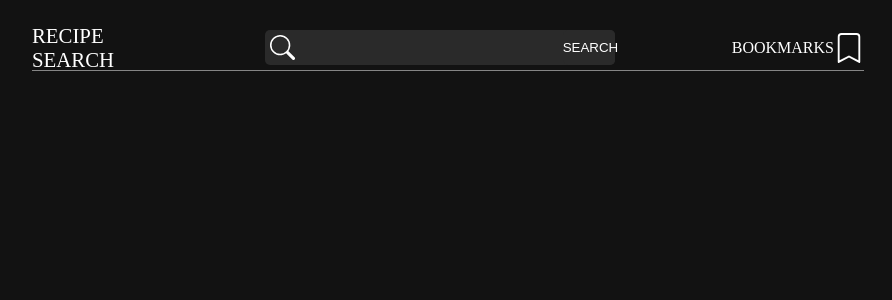
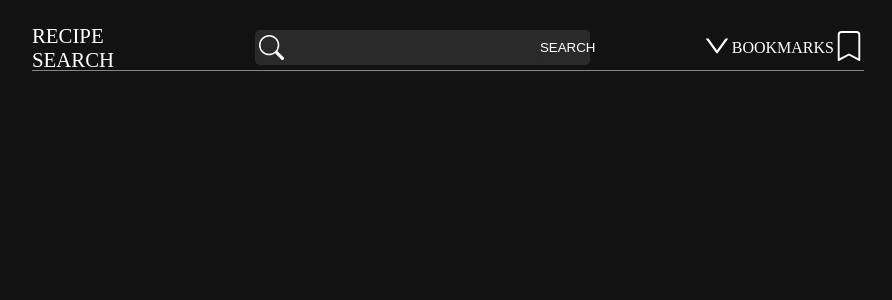
Before and after one commit to hefest42/recipe-search, a React (Create React App) app: page /recipes in a window 1280 px wide. Shown: the top 300 px of the page, without its empty margins (192-1084 px from the left). Built offline with nearby package versions, Linux system fonts and the light colour scheme.

Commit message:
bookmarking fully functional

```diff
--- a/src/CSS/index.scss
+++ b/src/CSS/index.scss
@@ -153,10 +153,8 @@ body {
         height: 100%;
         color: #fff;
 
-        display: flex;
-        justify-content: flex-end;
-
-        &_container {
+        &__container {
+            width: 100%;
             height: 100%;
             cursor: pointer;
 
--- a/src/components/BookmarksDropdown.js
+++ b/src/components/BookmarksDropdown.js
@@ -8,6 +8,8 @@ import { RiDeleteBinLine } from "react-icons/ri";
 const BookmarksDropdown = ({ bookmarks, managingBookmarks }) => {
     const navigate = useNavigate();
 
+    console.log(bookmarks);
+
     return (
         <div className="bookmarks">
             {bookmarks.map((bm, i) => (
@@ -16,7 +18,9 @@ const BookmarksDropdown = ({ bookmarks, managingBookmarks }) => {
                         <img src={bm.imageUrl} alt="recipe" />
                     </div>
 
-                    <div className="bookmarks-item__title centered">{bm.title}</div>
+                    <div className="bookmarks-item__title centered" onClick={() => navigate(`hero/${bm.recipeId}`)}>
+                        {bm.title}
+                    </div>
 
                     <a href={bm.sourceUrl} target="blank">
                         <div className="bookmarks-item__link centered">
--- a/src/components/ContainerTop.js
+++ b/src/components/ContainerTop.js
@@ -4,6 +4,7 @@ import { Link, useNavigate } from "react-router-dom";
 
 import { BsSearch, BsFillBookmarkFill, BsBookmark } from "react-icons/bs";
 import { FaExternalLinkAlt } from "react-icons/fa";
+import { AiOutlineDown } from "react-icons/ai";
 
 import BookmarksDropdown from "./BookmarksDropdown";
 
@@ -60,9 +61,17 @@ const ContainerTop = ({ bookmarks, managingBookmarks }) => {
                     </form>
                 </div>
 
-                <div className="top-links">
-                    <div className="top-links_container" onClick={() => setShowBookmarks((state) => !state)}>
-                        BOOKMARKS {bookmarks.length > 0 ? <BsFillBookmarkFill /> : <BsBookmark />}
+                <div
+                    className="top-links"
+                    onMouseEnter={() => setShowBookmarks(true)}
+                    onMouseLeave={() => setShowBookmarks(false)}
+                >
+                    <div className="top-links__container">
+                        <div>
+                            <AiOutlineDown />
+                        </div>
+                        <div>BOOKMARKS</div>
+                        <span>{bookmarks.length > 0 ? <BsFillBookmarkFill /> : <BsBookmark />}</span>
                     </div>
 
                     {showBookmarks && <BookmarksDropdown bookmarks={bookmarks} managingBookmarks={managingBookmarks} />}
--- a/src/components/RecipeListNavigation.js
+++ b/src/components/RecipeListNavigation.js
@@ -1,11 +1,10 @@
-import React, { useState } from "react";
+import React from "react";
 
 import { useParams } from "react-router";
 
 import { AiOutlineArrowLeft, AiOutlineArrowRight } from "react-icons/ai";
 
 const RecipeListNavigation = ({ recipes, page, setPage }) => {
-    const params = useParams();
     const numberOfPages = Math.ceil(recipes.length / 7);
 
     const pageDecreaseHandler = () => {
--- a/src/components/RecipesList.js
+++ b/src/components/RecipesList.js
@@ -19,13 +19,12 @@ const RecipesList = ({}) => {
 
         const startingPage = Math.ceil((index + 1) / 7);
 
-        if (index === 0) {
-            setPage(1);
-        } else setPage(startingPage);
+        if (index === 0 || index === -1) setPage(1);
+        else setPage(startingPage);
     };
 
     useEffect(() => {
-        if (params.search === "") return;
+        if (params.search === "" || params.search === "hero") return;
 
         const fetchRecipesHandler = async (searchTerm) => {
             try {
@@ -49,6 +48,8 @@ const RecipesList = ({}) => {
         const end = page * 7;
 
         const slicedRecipes = recipes.slice(start, end);
+
+        console.log(slicedRecipes);
 
         setDisplayedRecipes(slicedRecipes);
     }, [page]);
@@ -82,12 +83,14 @@ const RecipesList = ({}) => {
                     ))}
             </div>
 
+            {displayedRecipes.length > 0 && (
                 <RecipeListNavigation
                     recipes={recipes}
                     page={page}
                     setPage={setPage}
                     setDisplayedRecipes={setDisplayedRecipes}
                 />
+            )}
         </>
     );
 };
```
Lines whose indentation alone changed are shown as unchanged.
